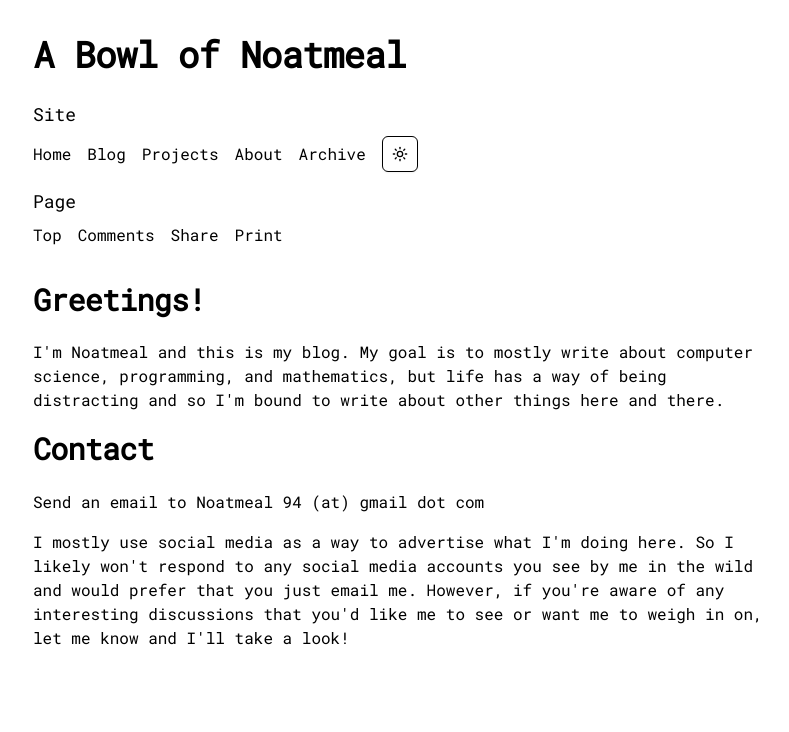
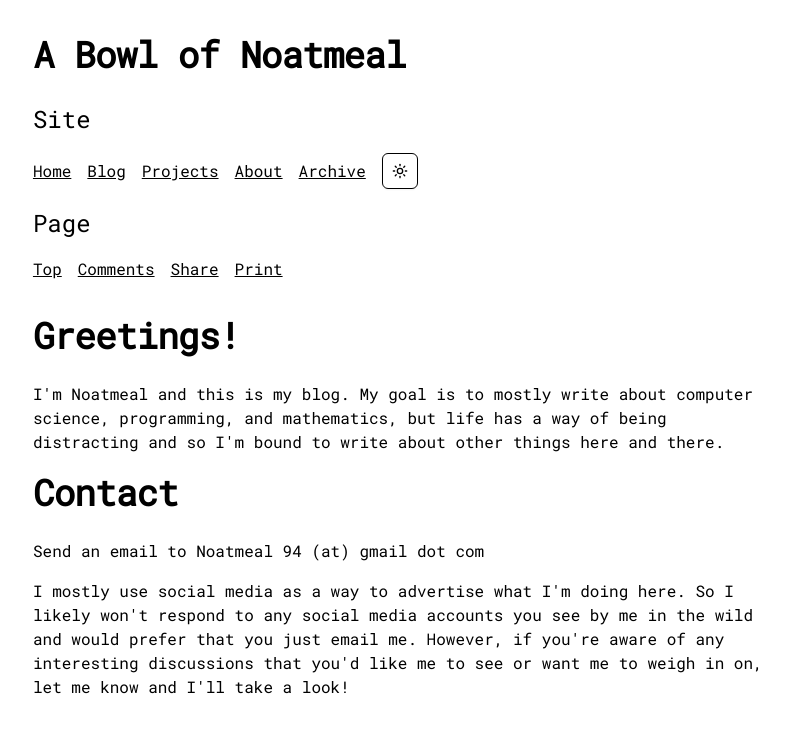
Before and after one commit to noatmeal/noatmeal_app, a Next.js app: page / in a window 1280 px wide. Shown: the top 732 px of the page, without its empty margins (239-1028 px from the left). Built offline with nearby package versions, Linux system fonts and the light colour scheme.

Commit message:
Some styling

```diff
--- a/src/app/page.tsx
+++ b/src/app/page.tsx
@@ -6,26 +6,26 @@ export default function Home() {
       <h1> A Bowl of Noatmeal </h1>
 
       <div className="mb-8">
-        <h3 className="text-lg mb-2">Site</h3>
+        <h3>Site</h3>
         <nav className="flex items-center gap-4 mb-4">
-          <a href="#" className="hover:underline">Home</a>
-          <a href="#" className="hover:underline">Blog</a>
-          <a href="#" className="hover:underline">Projects</a>
-          <a href="#" className="hover:underline">About</a>
-          <a href="#" className="hover:underline">Archive</a>
+          <a href="#" className="underline">Home</a>
+          <a href="#" className="underline">Blog</a>
+          <a href="#" className="underline">Projects</a>
+          <a href="#" className="underline">About</a>
+          <a href="#" className="underline">Archive</a>
           <ModeToggle />
         </nav>
 
-        <h3 className="text-lg mb-2">Page</h3>
+        <h3>Page</h3>
         <nav className="flex items-center gap-4">
-          <a href="#" className="hover:underline">Top</a>
-          <a href="#" className="hover:underline">Comments</a>
-          <a href="#" className="hover:underline">Share</a>
-          <a href="#" className="hover:underline">Print</a>
+          <a href="#" className="underline">Top</a>
+          <a href="#" className="underline">Comments</a>
+          <a href="#" className="underline">Share</a>
+          <a href="#" className="underline">Print</a>
         </nav>
       </div>
 
-      <h2>Greetings!</h2>
+      <h1>Greetings!</h1>
 
       <p>
         I'm Noatmeal and this is my blog. My goal is to mostly write about
@@ -34,7 +34,7 @@ export default function Home() {
         there.
       </p>
 
-      <h2>Contact</h2>
+      <h1>Contact</h1>
       <p>
          Send an email to Noatmeal 94 (at) gmail dot com
       </p>
```
